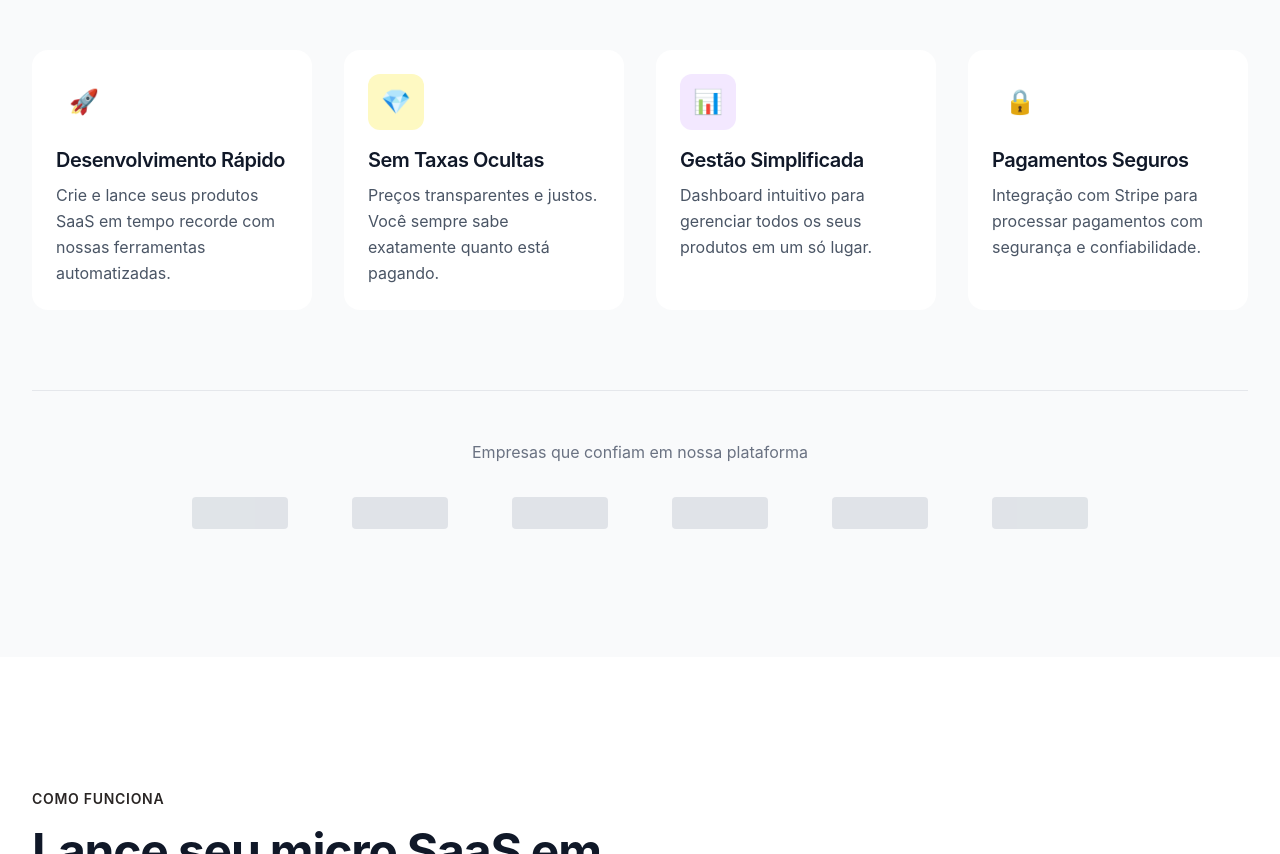
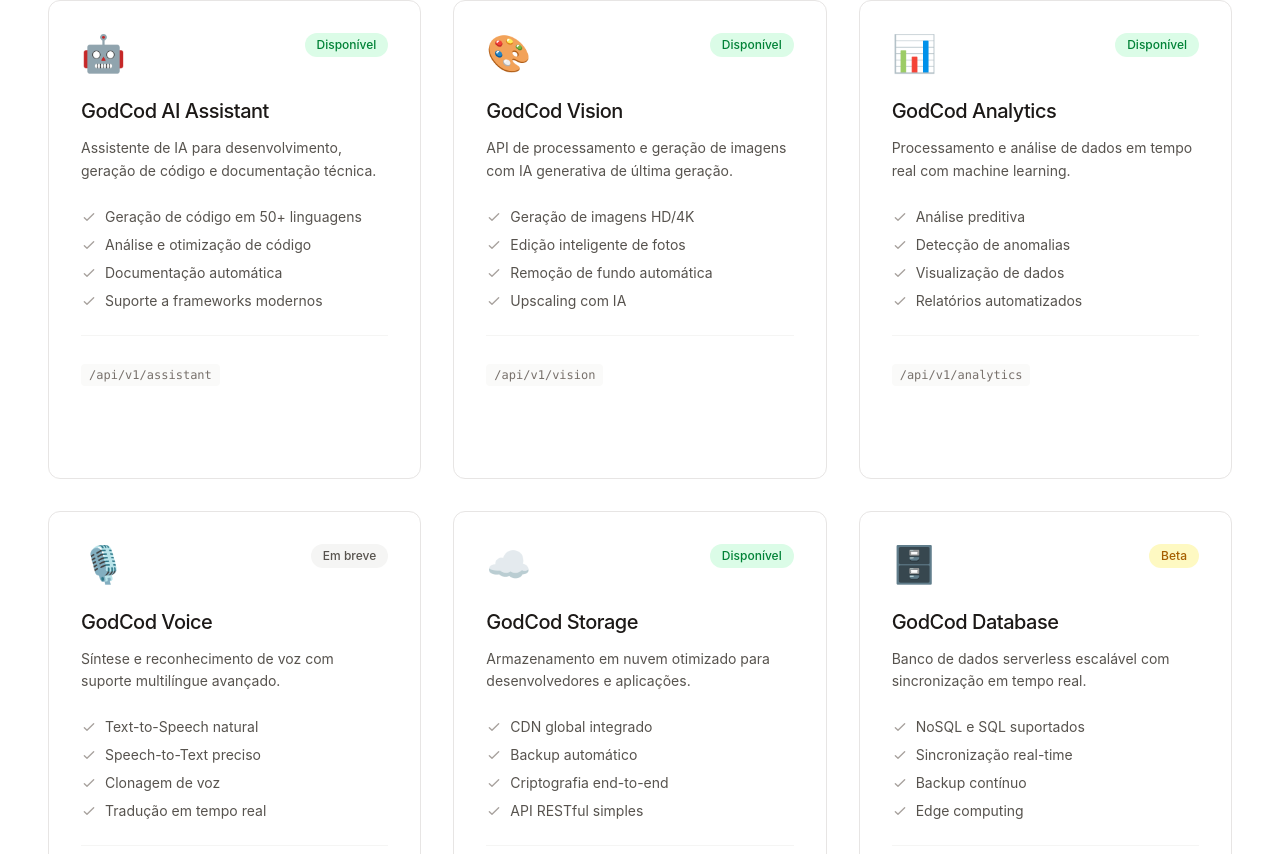
Before and after one commit to godcodspace/ws-godcod.space, a React (Vite) app: page / in a window 1280 px wide. Shown: the part 1326-2180 px from the top of the page. Built offline with nearby package versions, Linux system fonts and the light colour scheme.

Commit message:
feat: add Products section showcasing GodCod micro services

```diff
--- a/src/App.jsx
+++ b/src/App.jsx
@@ -1,17 +1,13 @@
 import Hero from './components/Hero'
-import Features from './components/Features'
-import HowItWorks from './components/HowItWorks'
+import Products from './components/Products'
 import Pricing from './components/Pricing'
-import Security from './components/Security'
 import Footer from './components/Footer'
 
 function App() {
   return (
-    <div className="min-h-screen">
+    <div className="min-h-screen bg-neutral-50">
       <Hero />
-      <Features />
-      <HowItWorks />
-      <Security />
+      <Products />
       <Pricing />
       <Footer />
     </div>
--- /dev/null
+++ b/src/components/Products.jsx
@@ -0,0 +1,166 @@
+const Products = () => {
+  const products = [
+    {
+      name: "GodCod AI Assistant",
+      description: "Assistente de IA para desenvolvimento, geração de código e documentação técnica.",
+      features: [
+        "Geração de código em 50+ linguagens",
+        "Análise e otimização de código",
+        "Documentação automática",
+        "Suporte a frameworks modernos"
+      ],
+      icon: "🤖",
+      status: "Disponível",
+      apiEndpoint: "/api/v1/assistant"
+    },
+    {
+      name: "GodCod Vision",
+      description: "API de processamento e geração de imagens com IA generativa de última geração.",
+      features: [
+        "Geração de imagens HD/4K",
+        "Edição inteligente de fotos",
+        "Remoção de fundo automática",
+        "Upscaling com IA"
+      ],
+      icon: "🎨",
+      status: "Disponível",
+      apiEndpoint: "/api/v1/vision"
+    },
+    {
+      name: "GodCod Analytics",
+      description: "Processamento e análise de dados em tempo real com machine learning.",
+      features: [
+        "Análise preditiva",
+        "Detecção de anomalias",
+        "Visualização de dados",
+        "Relatórios automatizados"
+      ],
+      icon: "📊",
+      status: "Disponível",
+      apiEndpoint: "/api/v1/analytics"
+    },
+    {
+      name: "GodCod Voice",
+      description: "Síntese e reconhecimento de voz com suporte multilíngue avançado.",
+      features: [
+        "Text-to-Speech natural",
+        "Speech-to-Text preciso",
+        "Clonagem de voz",
+        "Tradução em tempo real"
+      ],
+      icon: "🎙️",
+      status: "Em breve",
+      apiEndpoint: "/api/v1/voice"
+    },
+    {
+      name: "GodCod Storage",
+      description: "Armazenamento em nuvem otimizado para desenvolvedores e aplicações.",
+      features: [
+        "CDN global integrado",
+        "Backup automático",
+        "Criptografia end-to-end",
+        "API RESTful simples"
+      ],
+      icon: "☁️",
+      status: "Disponível",
+      apiEndpoint: "/api/v1/storage"
+    },
+    {
+      name: "GodCod Database",
+      description: "Banco de dados serverless escalável com sincronização em tempo real.",
+      features: [
+        "NoSQL e SQL suportados",
+        "Sincronização real-time",
+        "Backup contínuo",
+        "Edge computing"
+      ],
+      icon: "🗄️",
+      status: "Beta",
+      apiEndpoint: "/api/v1/database"
+    }
+  ]
+
+  return (
+    <section id="products" className="py-24 bg-white">
+      <div className="max-w-7xl mx-auto px-6 lg:px-12">
+        {/* Header */}
+        <div className="text-center mb-16">
+          <h2 className="text-4xl lg:text-5xl font-medium text-neutral-900 mb-4">
+            Nossos Produtos
+          </h2>
+          <p className="text-xl text-neutral-600 max-w-3xl mx-auto">
+            APIs e serviços poderosos para acelerar seu desenvolvimento e escalar suas aplicações
+          </p>
+        </div>
+
+        {/* Products Grid */}
+        <div className="grid md:grid-cols-2 lg:grid-cols-3 gap-8">
+          {products.map((product, index) => (
+            <div
+              key={index}
+              className="group bg-white border border-neutral-200 rounded-xl p-8 hover:shadow-xl transition-all duration-300 hover:border-neutral-300"
+            >
+              {/* Product Header */}
+              <div className="flex items-start justify-between mb-6">
+                <div className="text-4xl">{product.icon}</div>
+                <span className={`px-3 py-1 rounded-full text-xs font-medium ${
+                  product.status === 'Disponível'
+                    ? 'bg-green-100 text-green-700'
+                    : product.status === 'Beta'
+                    ? 'bg-yellow-100 text-yellow-700'
+                    : 'bg-neutral-100 text-neutral-600'
+                }`}>
+                  {product.status}
+                </span>
+              </div>
+
+              {/* Product Info */}
+              <h3 className="text-xl font-medium text-neutral-900 mb-3">
+                {product.name}
+              </h3>
+              <p className="text-neutral-600 mb-6 text-sm leading-relaxed">
+                {product.description}
+              </p>
+
+              {/* Features List */}
+              <ul className="space-y-2 mb-6">
+                {product.features.map((feature, featureIndex) => (
+                  <li key={featureIndex} className="flex items-start gap-2">
+                    <svg className="w-4 h-4 text-neutral-400 mt-0.5 flex-shrink-0" fill="none" stroke="currentColor" viewBox="0 0 24 24">
+                      <path strokeLinecap="round" strokeLinejoin="round" strokeWidth={2} d="M5 13l4 4L19 7" />
+                    </svg>
+                    <span className="text-sm text-neutral-600">{feature}</span>
+                  </li>
+                ))}
+              </ul>
+
+              {/* API Endpoint */}
+              <div className="pt-6 border-t border-neutral-100">
+                <code className="text-xs text-neutral-500 font-mono bg-neutral-50 px-2 py-1 rounded">
+                  {product.apiEndpoint}
+                </code>
+              </div>
+
+              {/* Hover Action */}
+              <button className="mt-6 w-full opacity-0 group-hover:opacity-100 bg-neutral-900 text-white py-2 rounded-lg text-sm font-medium hover:bg-neutral-800 transition-all">
+                Ver Documentação →
+              </button>
+            </div>
+          ))}
+        </div>
+
+        {/* CTA Section */}
+        <div className="mt-20 text-center">
+          <p className="text-neutral-600 mb-6">
+            Precisa de algo específico? Desenvolvemos soluções customizadas.
+          </p>
+          <button className="bg-neutral-900 text-white px-8 py-3 rounded-lg font-medium hover:bg-neutral-800 transition-colors">
+            Fale com nossa equipe
+          </button>
+        </div>
+      </div>
+    </section>
+  )
+}
+
+export default Products
```
